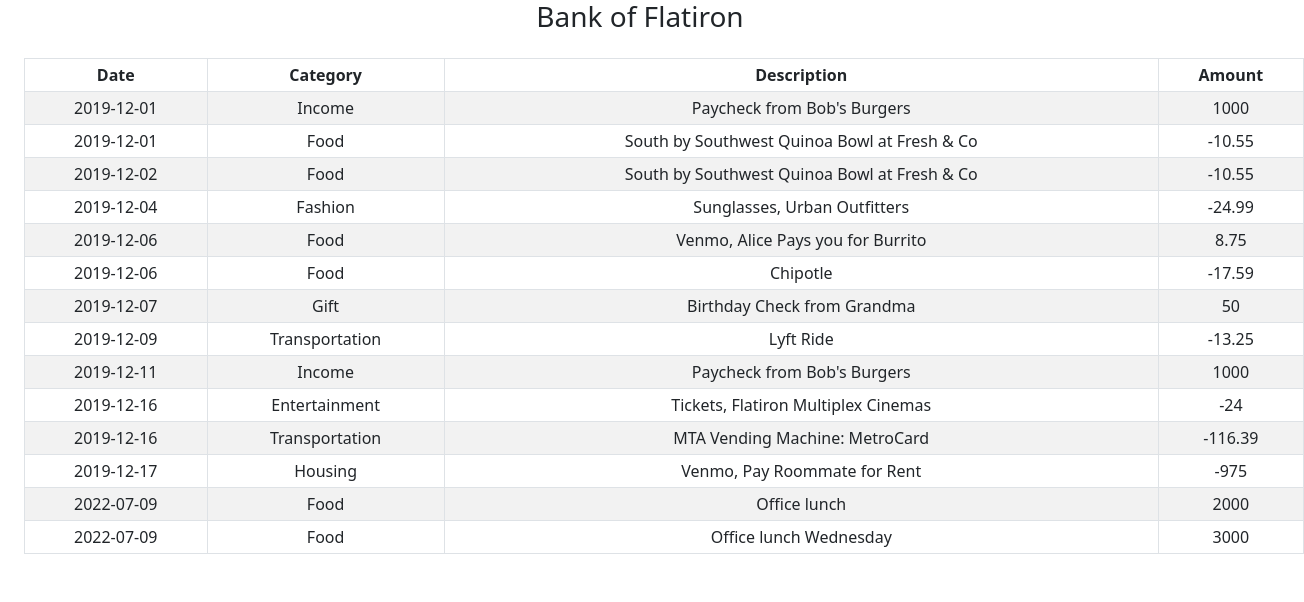
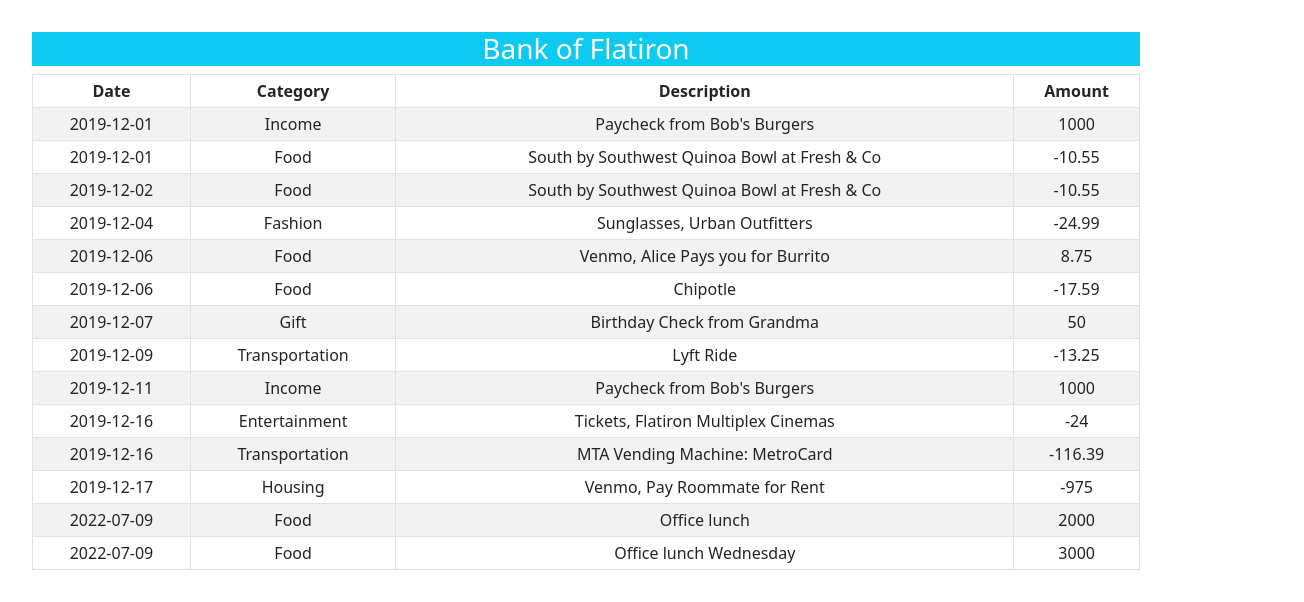
Before and after one commit to Komenpurity/Bank-of-Flatiron, a React (Create React App) app: page / in a window 1280 px wide. Shown: the top 602 px of the page, 1304 px wide, since content can reach past the window. Built offline with nearby package versions, Linux system fonts and the light colour scheme; data requests are answered from the project's data file.

Commit message:
styled the whole page

```diff
--- a/src/components/Transaction.js
+++ b/src/components/Transaction.js
@@ -13,9 +13,9 @@
   },[])
 
   return (
-    <>
-      <h3>Bank of Flatiron</h3>
-    <Table striped bordered hover className="table table-sm m-4">
+    <div className='container m-3 p-3'>
+      <h3 className='bg-info text-white'>Bank of Flatiron</h3>
+    <Table striped bordered hover className="table table-sm">
       <thead>
         <tr>
             <th>Date</th>
@@ -31,6 +31,6 @@
             })}
         </tbody>
     </Table>
-</>
+</div>
   )
 }
```
